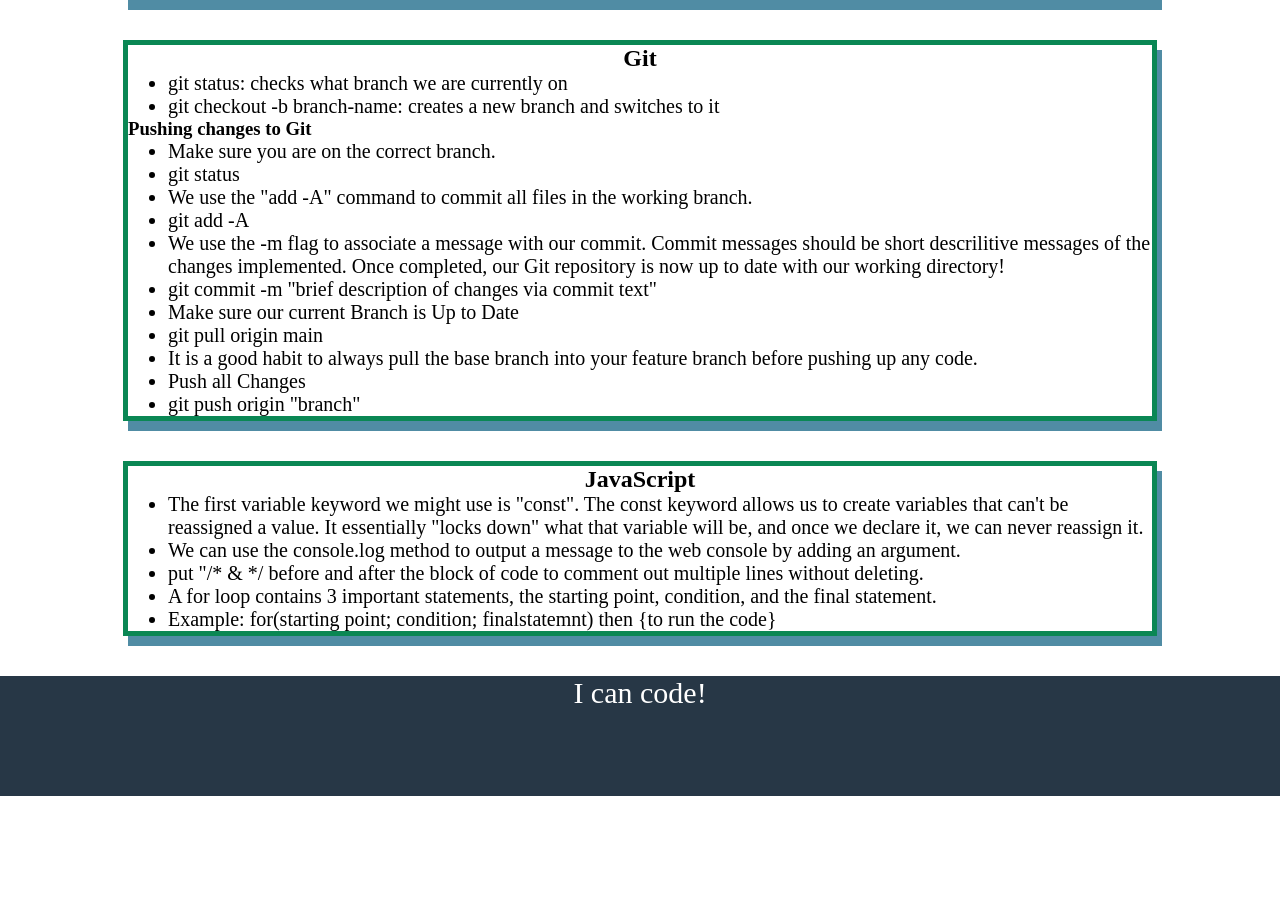
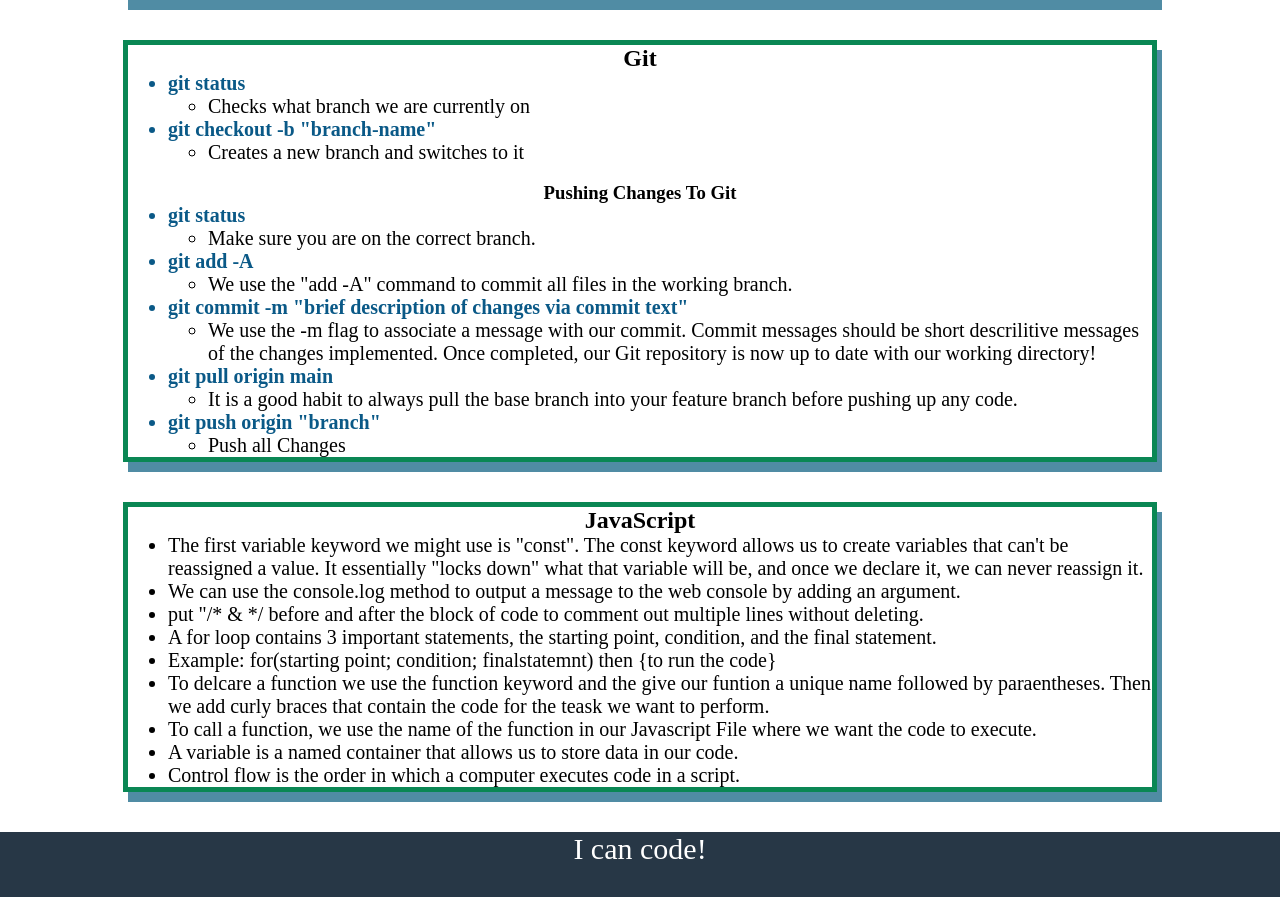
Before and after one commit to Isaiahcapers/prework-study-guide, a plain HTML site: page prework-study-guide/index.html in a window 1280 px wide. Shown: the part 619-1516 px from the top of the page. Before the commit the page ends 1415 px from the top, so only its background shows below. Drawn offline with Linux system fonts and the light colour scheme.

Commit message:
Added Java and Corrected Git section visually appealing

```diff
--- a/prework-study-guide/assets/script.js
+++ b/prework-study-guide/assets/script.js
@@ -1,18 +1,24 @@
 const topics = ['HTML', 'CSS', 'Git', 'JavaScript'];
+const randomTopic = topics[Math.floor(Math.random() * topics.length)];
+function listTopics(){
     for(let x =0; x< topics.length; x++) {
         console.log(topics[x]);
     }
-
-/*
-if (topic === 'HTML') {
+}
+function selectTopic(){
+    if (randomTopic === 'HTML') {
         console.log("Let's study HTML!");
-} else if (topic === 'CSS') {
+    } else if (randomTopic === 'CSS') {
         console.log("Let's study CSS!");
-} else if (topic === 'Git') {
+    } else if (randomTopic === 'Git') {
         console.log("Let's study Git!");
-} else if (topic === 'JavaScript') {
+    } else if (randomTopic === 'JavaScript') {
         console.log("Let's study JavaScript!");
     } else {
         console.log('Please try again!');
     }
-*/
+}
+console.log('Here are the topics we learned through Prework:');
+listTopics()
+console.log('Which topic should we study first?');
+selectTopic()
--- a/prework-study-guide/assets/style.css
+++ b/prework-study-guide/assets/style.css
@@ -8,7 +8,7 @@ header,footer {
     background-color: #273746;
     color: white;
 }
-h1,h2 {
+h1,h2,h3 {
     text-align: center;
 }
 img {
@@ -32,3 +32,7 @@ p {
     border: 5px solid #0a8754;
     box-shadow: 5px 10px #508ca4;
   }
+#git-cmd{
+    color: #0a5987;
+    font-weight: bolder;
+}
--- a/prework-study-guide/index.html
+++ b/prework-study-guide/index.html
@@ -42,22 +42,37 @@
       <section class="card" id="git-section">
         <h2>Git</h2>
         <ul>
-          <li>git status: checks what branch we are currently on</li>
-          <li>git checkout -b branch-name: creates a new branch and switches to it</li>
+          <li id="git-cmd">git status</li>
+            <ul>
+              <li>Checks what branch we are currently on</li>
             </ul>
-        <h3>Pushing changes to Git</h3>
+          <li id="git-cmd">git checkout -b "branch-name"</li>
+            <ul>
+              <li>Creates a new branch and switches to it</li>
+            </ul>
+        </ul>
+        <br>
+        <h3>Pushing Changes To Git</h3>
+          <ul id="git-list">
+            <li id="git-cmd">git status</li>
               <ul>
                 <li>Make sure you are on the correct branch.</li>
-          <li>git status</li>
+              </ul>
+            <li id="git-cmd">git add -A</li>
+              <ul>
                 <li>We use the "add -A" command to commit all files in the working branch.</li>
-          <li>git add -A</li>
+            </ul>
+          <li id="git-cmd">git commit -m "brief description of changes via commit text"</li>
+            <ul>
                 <li>We use the -m flag to associate a message with our commit. Commit messages should be short descrilitive messages of the changes implemented. Once completed, our Git repository is now up to date with our working directory!</li>
-          <li>git commit -m "brief description of changes via commit text"</li>
-          <li>Make sure our current Branch is Up to Date</li>
-          <li>git pull origin main</li>
+            </ul>
+            <li id="git-cmd">git pull origin main</li>
+              <ul>
                 <li>It is a good habit to always pull the base branch into your feature branch before pushing up any code.</li>
-          <li>Push all Changes</li>
-          <li>git push origin "branch"</li>
+              </ul>
+            <li id="git-cmd">git push origin "branch"</li>
+              <ul><li>Push all Changes</li>
+              </ul>
           </ul>
       </section>
 
@@ -69,6 +84,10 @@
           <li>put "/* & */ before and after the block of code to comment out multiple lines without deleting.</li>
           <li>A for loop contains 3 important statements, the starting point, condition, and the final statement.</li>
           <li>Example: for(starting point; condition; finalstatemnt) then {to run the code}</li>
+          <li>To delcare a function we use the function keyword and the give our funtion a unique name followed by paraentheses. Then we add curly braces that contain the code for the teask we want to perform.</li>
+          <li>To call a function, we use the name of the function in our Javascript File where we want the code to execute. </li>
+          <li>A variable is a named container that allows us to store data in our code.</li>
+          <li>Control flow is the order in which a computer executes code in a script.</li>
         </ul>
       </section>
     </main>
```
Lines whose indentation alone changed are shown as unchanged.
